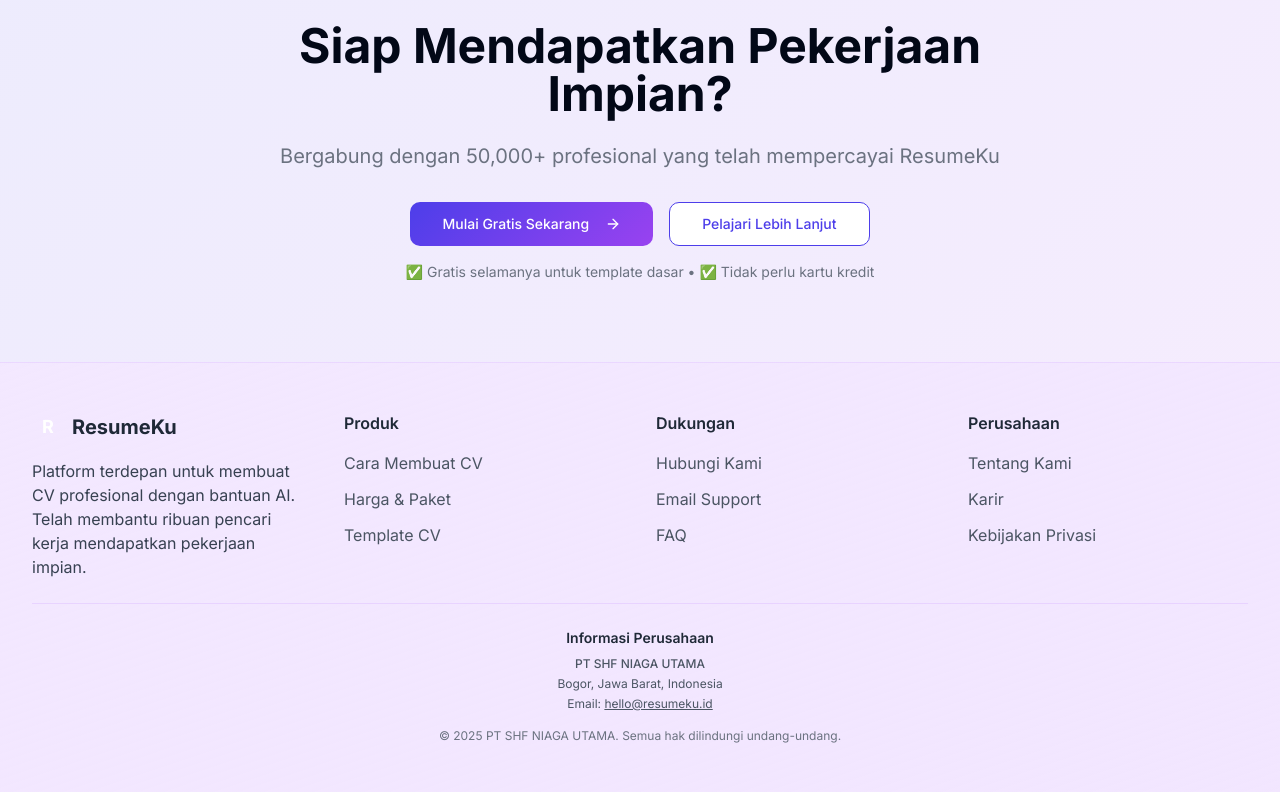
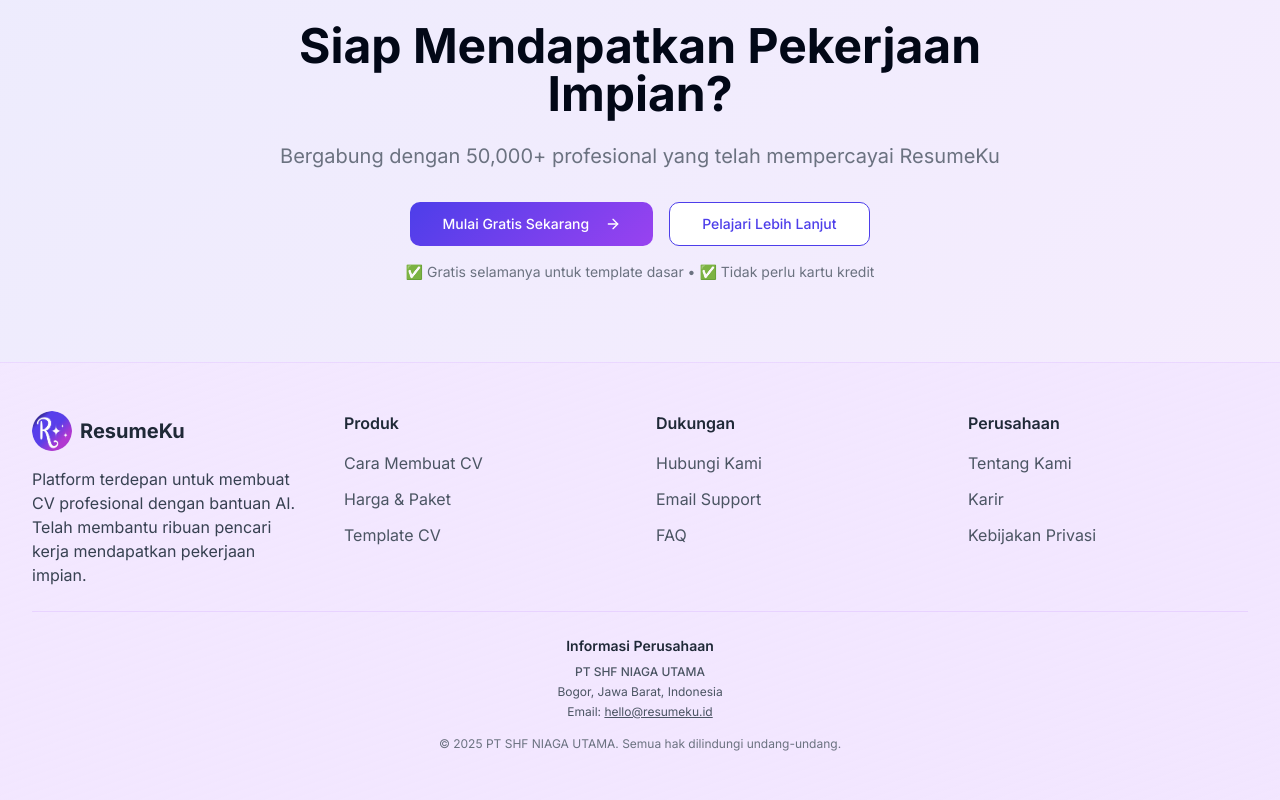
Before and after one commit to sasonoto/resumeKu-landingPage, a Next.js app: page / in a window 1280 px wide. Shown: the part 3485-4285 px from the top of the page. Built offline with nearby package versions, Linux system fonts and the light colour scheme.

Commit message:
Logo update

```diff
--- a/src/components/layout/Footer.tsx
+++ b/src/components/layout/Footer.tsx
@@ -7,8 +7,8 @@
         <div className="grid grid-cols-1 md:grid-cols-4 gap-8">
           <div className="space-y-4">
             <div className="flex items-center space-x-2">
-              <div className="w-8 h-8 rounded-lg bg-gradient-primary flex items-center justify-center">
-                <span className="text-white font-bold text-lg">R</span>
+              <div className="w-10 h-10 rounded-full overflow-hidden">
+                <img src="/logo.png" alt="ResumeKu Logo" className="w-full h-full object-cover" />
               </div>
               <span className="font-bold text-xl text-gray-800">ResumeKu</span>
             </div>
```
